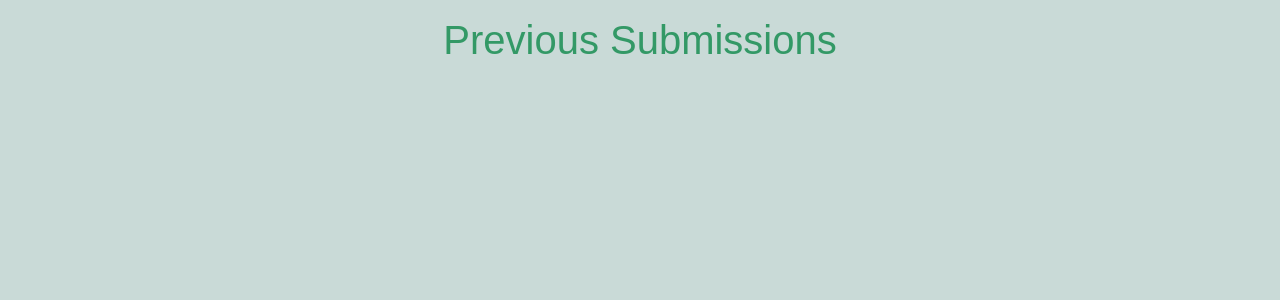
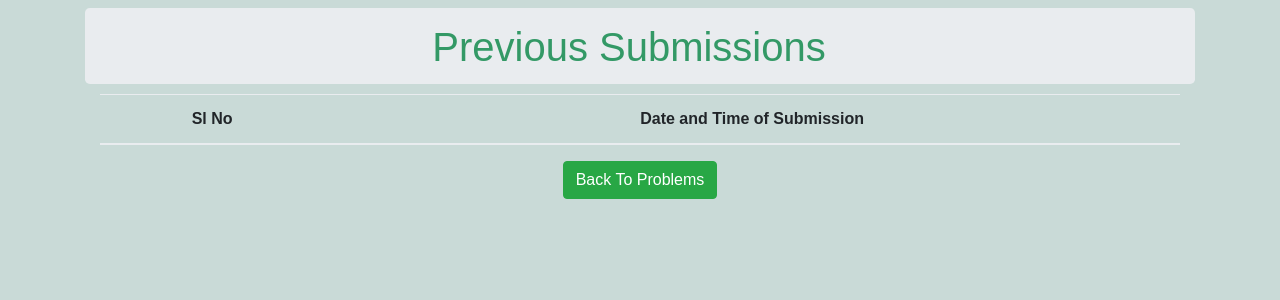
Before and after one commit to shan18/Online-Judge, a Django app: page /question/ADD/submissions/ in a window 1280 px wide. Shown: the part 56-356 px from the top of the page. Run offline with Django 3.2, Linux system fonts and the light colour scheme; data comes from the database, SQL or seed files in the repository; both versions use the stored data as it was after the commit; lists and menus that the app fills with data are empty; parts of the project's set-up code (start-up, migrations or seed data) failed here and were passed over; some libraries are stand-ins or nearby versions.

Commit message:
improved the previous submission view

```diff
--- a/grader/templates/grader/previous_submission.html
+++ b/grader/templates/grader/previous_submission.html
@@ -1,26 +1,32 @@
-{% extends 'base.html' %}
+{% extends 'base.html' %} {% block base_head %}
+<title>Previous Submissions</title>
+{% endblock %} {% block content %}
 
-{% block base_head %}
-<title>Previous Submissions</title>
-{% endblock %}
+<div class="jumbotron" style="padding-top: 15px;padding-left: 10px ;padding-bottom: 5px;margin-bottom:10px;margin-top:8px; ">
+	<h1 style="text-align: center">Previous Submissions</h1>
+</div>
+<div class="container">
+	<table class="table">
+		<thead>
+			<tr>
+				<th>Sl No</th>
+				<th>Date and Time of Submission</th>
+			</tr>
+		</thead>
+		<tbody>
+			{% for object in object_list %}
+			<tr>
+				<td>{{ forloop.counter }}</td>
+				<td>
+					<a href="{{ object.get_absolute_url }}">{{ object.timestamp }}</a>
+				</td>
+			</tr>
+			{% endfor %}
+		</tbody>
+	</table>
 
-{% block content %}
+</div>
+<a href="{% url 'question:list' %}"><button type="button" class="btn btn-success">Back To Problems</button></a>
 
-<div class="row">
-	<div class="col-12 my-3">
-		<h1 class="text-center">Previous Submissions</h1>
-	</div>
-</div>
-<div class="row">
-	<div class="col-12 my-3">
-		<ol>
-			{% for object in object_list %}
-			<li>
-				<a href="{{ object.get_absolute_url }}">{{ object.timestamp }}</a>
-			</li>
-			{% endfor %}
-		</ol>
-	</div>
-</div>
 
 {% endblock %}
```
Also changed, not shown: grader/templates/grader/user_submission.html (+6 -16 lines), db.sqlite3.
